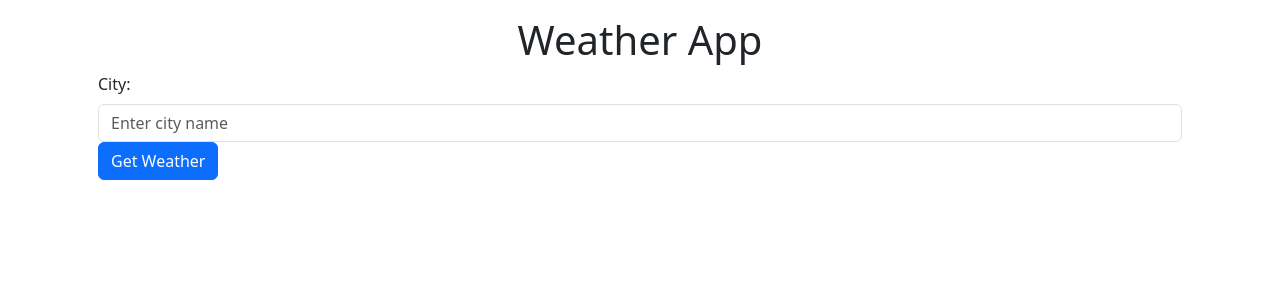
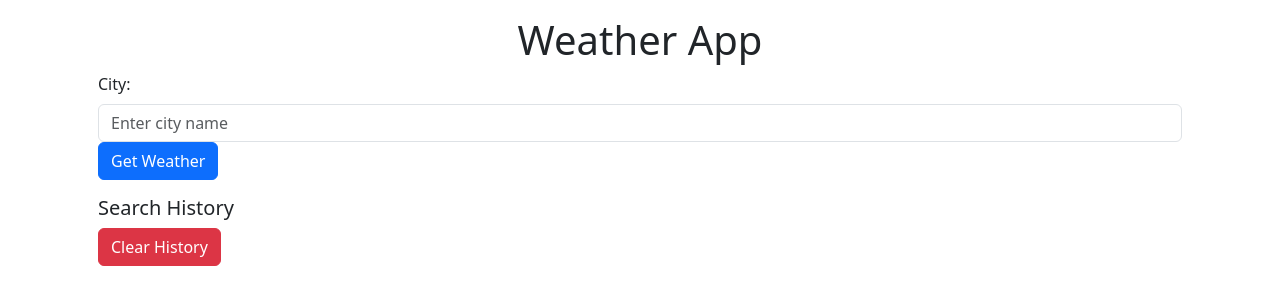
Before and after one commit to jordanolguin/ReactWeatherDashboard, a React (Create React App) app in the folder weather-app/: page / in a window 1280 px wide. Shown: the top 304 px of the page. Built offline with nearby package versions, Linux system fonts and the light colour scheme.

Commit message:
added first draft of search history

```diff
--- /dev/null
+++ b/weather-app/src/components/SearchHistory.js
@@ -0,0 +1,21 @@
+import { Button, ListGroup } from "react-bootstrap";
+
+const SearchHistory = ({ history, onCitySelect, onClearHistory }) => {
+  return (
+    <div>
+      <h5>Search History</h5>
+      <ListGroup>
+        {history.map((city, index) => (
+          <ListGroup.Item key={index} action onClick={() => onCitySelect(city)}>
+            {city}
+          </ListGroup.Item>
+        ))}
+      </ListGroup>
+      <Button variant="danger" onClick={onClearHistory}>
+        Clear History
+      </Button>
+    </div>
+  );
+};
+
+export default SearchHistory;
--- a/weather-app/src/components/Weather.js
+++ b/weather-app/src/components/Weather.js
@@ -1,9 +1,11 @@
 import { useState } from "react";
 import axios from "axios";
 import { Card, Form, Button, Container, Row, Col } from "react-bootstrap";
+import SearchHistory from "./SearchHistory";
 
 const Weather = () => {
   const [city, setCity] = useState("");
+  const [history, setHistory] = useState([]);
   const [weatherData, setWeatherData] = useState(null);
   const [forcastData, setForcastData] = useState(null);
 
@@ -39,8 +41,21 @@ const Weather = () => {
 
   const handleSubmit = async (e) => {
     e.preventDefault();
+    if (city && !history.includes(city)) {
+      setHistory([...history, city]);
+    }
     await fetchWeatherData();
     await fetchForcastData();
+  };
+
+  const handleCitySelect = async (city) => {
+    setCity(city);
+    await fetchWeatherData(city);
+    await fetchForcastData(city);
+  };
+
+  const handleClearHistory = () => {
+    setHistory([]);
   };
 
   return (
@@ -98,6 +113,12 @@ const Weather = () => {
             ))}
         </Row>
       )}
+
+      <SearchHistory
+        history={history}
+        onCitySelect={handleCitySelect}
+        onClearHistory={handleClearHistory}
+      />
     </Container>
   );
 };
```
